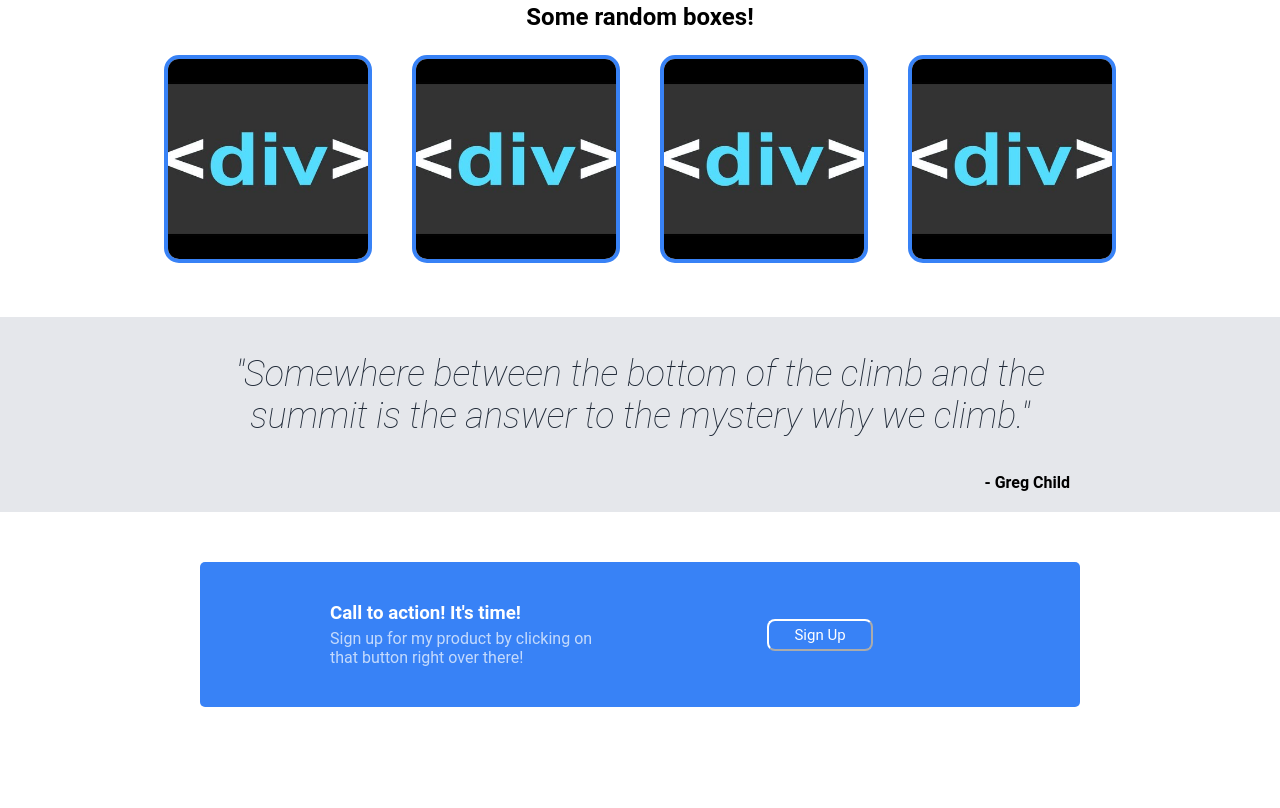
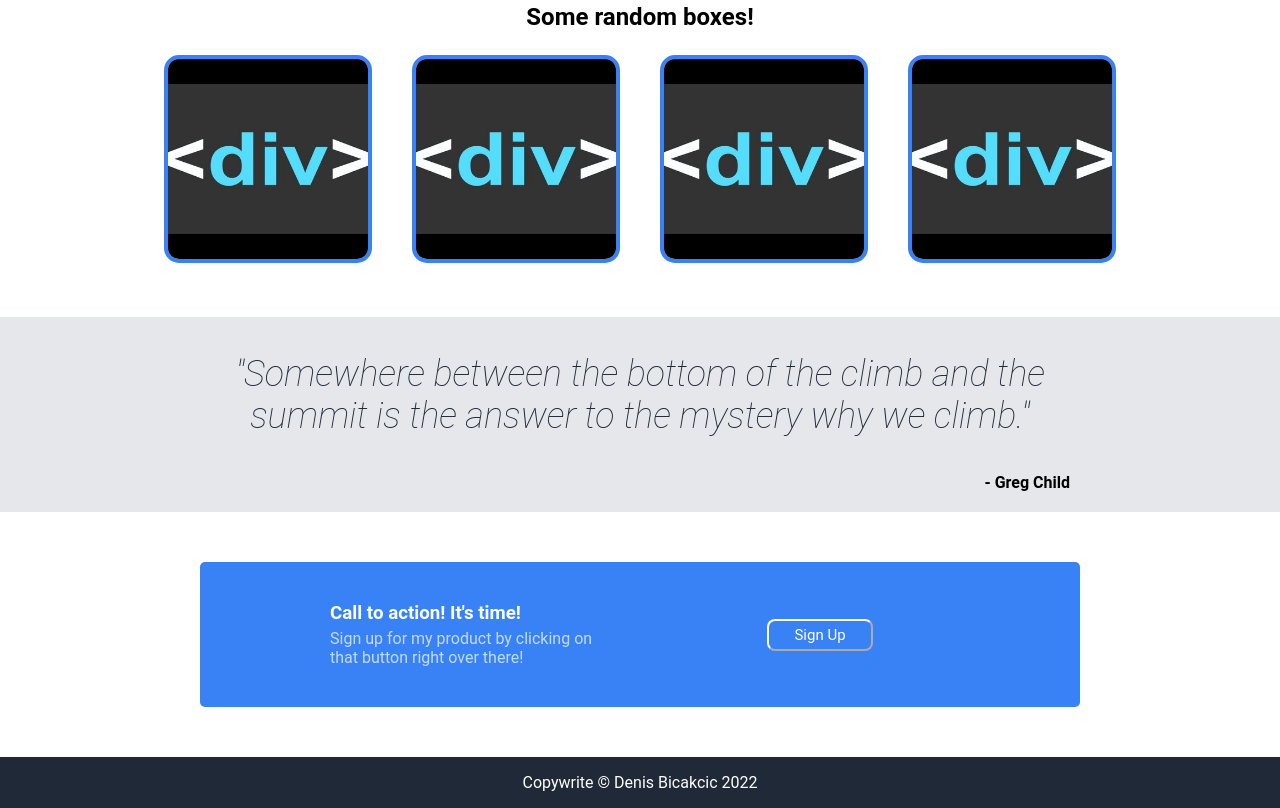
Before and after one commit to denisbicakcic00/LandingPage, a plain HTML site: page index.html in a window 1280 px wide. Shown: the part 760-1568 px from the top of the page. Before the commit the page ends 1517 px from the top, so only its background shows below. Drawn offline with Linux system fonts and the light colour scheme.

Commit message:
Finished with adding and styling footer part; Finished this project.

```diff
--- a/index.html
+++ b/index.html
@@ -66,6 +66,10 @@
             </div>
         </div>
 
+        <div class="bx footer">
+            <p>Copywrite © Denis Bicakcic 2022</p>
+        </div>
+
     </div>
 </body>
 </html>
--- a/styles.css
+++ b/styles.css
@@ -168,3 +168,9 @@ h3 {
     padding: 5px 25px;
     font-size: 15px;
 }
+
+.footer {
+    background-color: #1F2937;
+    color: #fff;
+    font-family: 'Roboto', arial;
+}
```
